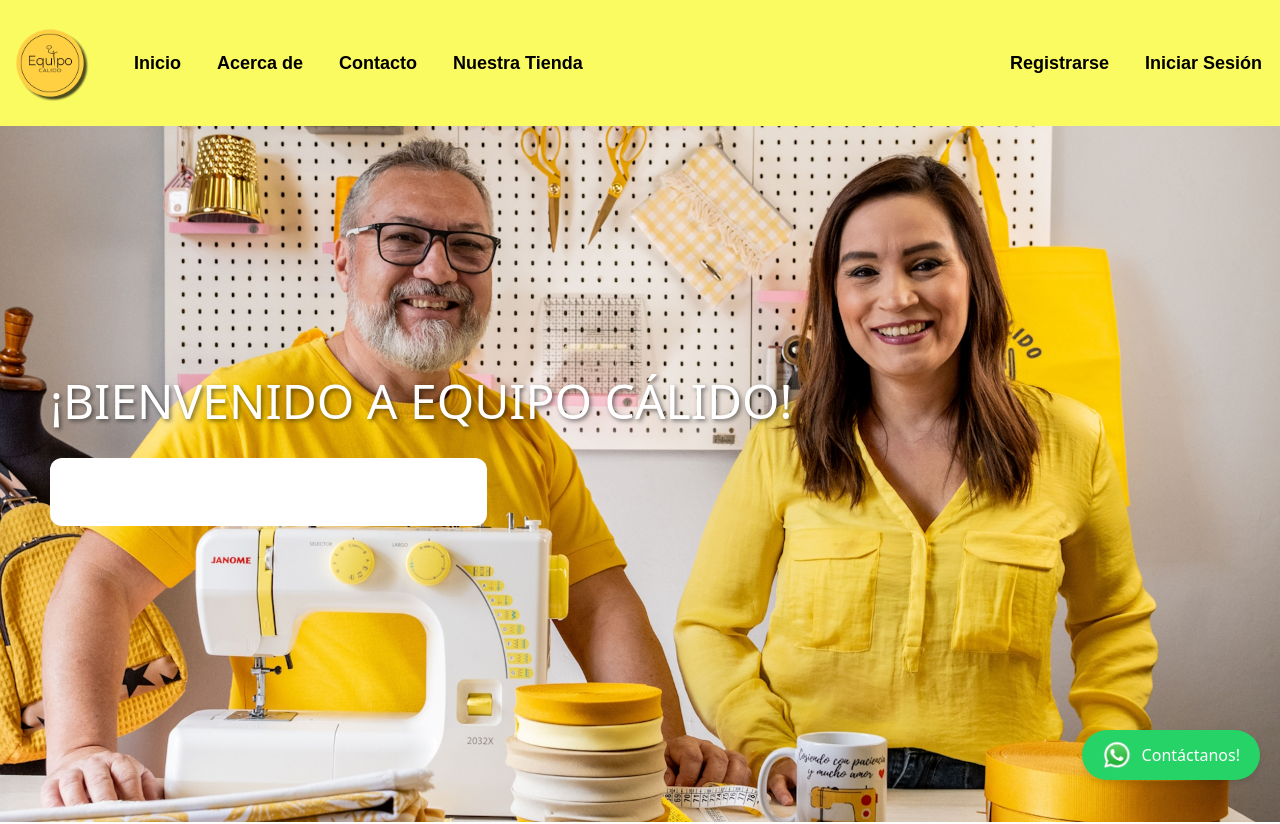
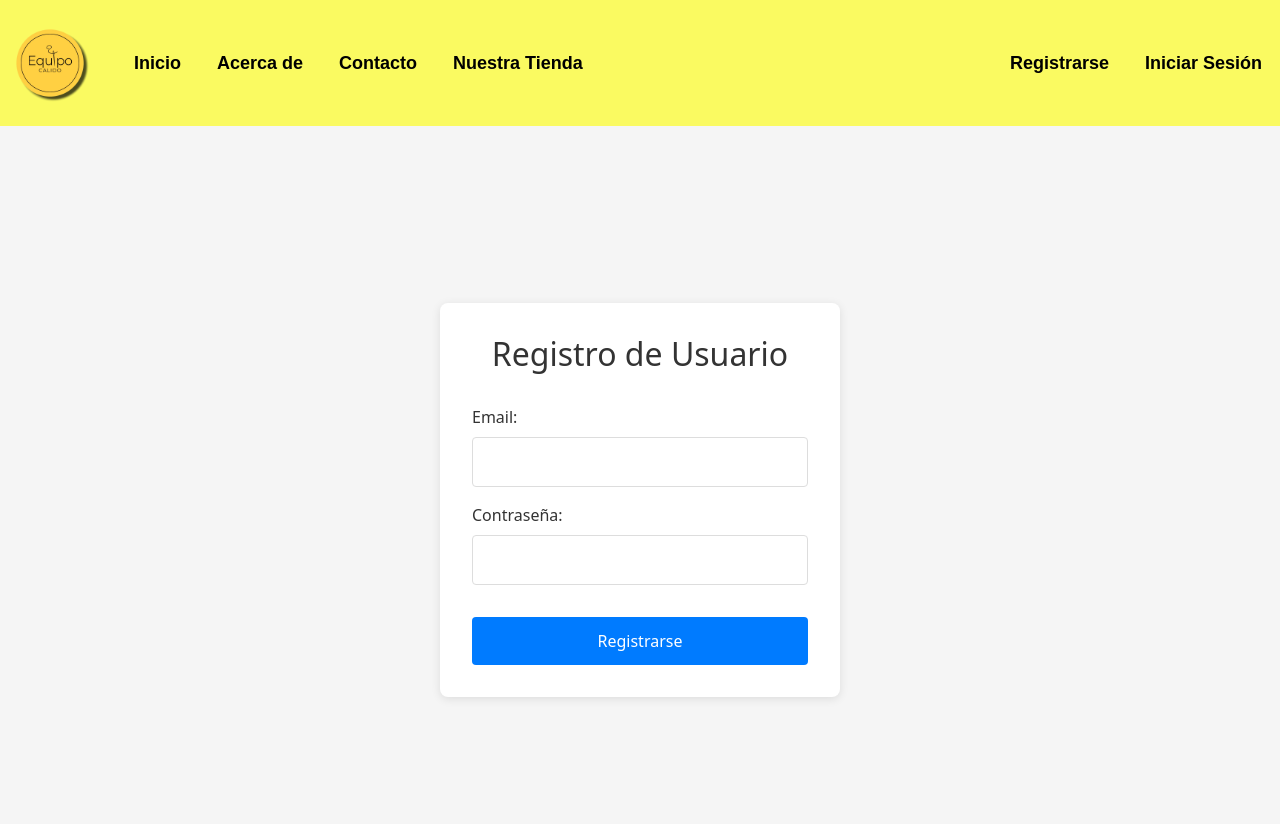
Before and after one commit to tiagou0/Equipo-Calido, a React (Vite) app in the folder equipocalido/: page /register in a window 1280 px wide. Shown: the top 824 px of the page. Built offline with nearby package versions, Linux system fonts and the light colour scheme; a web font is replaced by a local one.

Commit message:
Implementacion registro usuarios

```diff
--- a/equipocalido/package.json
+++ b/equipocalido/package.json
@@ -13,12 +13,14 @@
     "@tailwindcss/vite": "^4.1.8",
     "aos": "^2.3.4",
     "bootstrap": "^5.3.6",
+    "firebase": "^11.9.1",
     "framer-motion": "^11.18.2",
     "gsap": "^3.13.0",
     "ogl": "^1.0.11",
     "react": "^19.1.0",
     "react-bootstrap": "^2.10.10",
-    "react-dom": "^19.1.0"
+    "react-dom": "^19.1.0",
+    "react-router-dom": "^7.6.2"
   },
   "devDependencies": {
     "@eslint/js": "^9.25.0",
--- a/equipocalido/src/App.jsx
+++ b/equipocalido/src/App.jsx
@@ -7,19 +7,24 @@ import FooterImg from './FooterImg';
 import LinkView from './LinkView';
 import AboutView from './AboutView';
 import FormView from './FormView';
-import logo from './assets/logo.png';
 import ico1 from './assets/imgs/ico1.png';
 import ico2 from './assets/imgs/ico2.png';
 import ico3 from './assets/imgs/ico3.png';
 import ico4 from './assets/imgs/ico4.png';
 import WhatsAppButton from './WhatsAppButton';
+import { BrowserRouter as Router, Routes, Route } from 'react-router-dom';
+import RegisterView from './views/Register/RegisterView';
 
 
 function App() {
 
   return (
+    <Router>
       <>
         <NavbarComponent />
+        <Routes>
+          <Route path="/" element={
+            <>
               <Inicio />
               <div className="containerServicesTitle">
                 <h2 className='h2containerServices'>Academia Creativa</h2>
@@ -85,6 +90,11 @@ function App() {
               <FormView />
               <WhatsAppButton />
             </>
+          } />
+          <Route path="/register" element={<RegisterView />} />
+        </Routes>
+      </>
+    </Router>
   )
 }
 
--- a/equipocalido/src/Navbar.jsx
+++ b/equipocalido/src/Navbar.jsx
@@ -1,12 +1,13 @@
 import React from 'react';
 import { Navbar, Nav } from 'react-bootstrap';
+import { Link } from 'react-router-dom';
 import logo from './assets/logo.png';
 import './assets/style.css';
 
 const NavbarComponent = () => {
   return (
     <Navbar className="navbarEC d-flex" expand="lg" fixed='top'>
-      <Navbar.Brand to="/">
+      <Navbar.Brand as={Link} to="/">
         <img
           src={logo}
           width="100"
@@ -18,9 +19,9 @@ const NavbarComponent = () => {
       <Navbar.Toggle aria-controls="basic-navbar-nav" />
       <Navbar.Collapse id="basic-navbar-nav">
         <Nav className="me-auto">
-          <Nav.Link className='navItem' to="/">Inicio</Nav.Link>
-          <Nav.Link className='navItem' to="/about">Acerca de</Nav.Link>
-          <Nav.Link className='navItem' to="/contact">Contacto</Nav.Link>
+          <Nav.Link as={Link} className='navItem' to="/">Inicio</Nav.Link>
+          <Nav.Link as={Link} className='navItem' to="/about">Acerca de</Nav.Link>
+          <Nav.Link as={Link} className='navItem' to="/contact">Contacto</Nav.Link>
           <Nav.Link
             className='navItem'
             href="https://equipocalido.tiendup.com/"
@@ -31,8 +32,20 @@ const NavbarComponent = () => {
           </Nav.Link>
         </Nav>
         <Nav>
-          <Nav.Link className='navItem auth-link' to="/register">Registrarse</Nav.Link>
-          <Nav.Link className='navItem auth-link' to="/login">Iniciar Sesión</Nav.Link>
+          <Nav.Link
+            as={Link}
+            to="/register"
+            className='navItem auth-link'
+          >
+            Registrarse
+          </Nav.Link>
+          <Nav.Link
+            as={Link}
+            to="/login"
+            className='navItem auth-link'
+          >
+            Iniciar Sesión
+          </Nav.Link>
         </Nav>
       </Navbar.Collapse>
     </Navbar>
--- /dev/null
+++ b/equipocalido/src/firebase.js
@@ -0,0 +1,22 @@
+// src/firebase.js
+import { initializeApp } from "firebase/app";
+import { getAuth } from "firebase/auth";
+import { getFirestore } from "firebase/firestore";
+import { getStorage } from "firebase/storage";
+
+const firebaseConfig = {
+  apiKey: "AIzaSyDJvLRIZ2WEBKwT_CmswnboQqG6Q_b8Nug",
+  authDomain: "equipocalido.firebaseapp.com",
+  projectId: "equipocalido",
+  storageBucket: "equipocalido.firebasestorage.app",
+  messagingSenderId: "749118491489",
+  appId: "1:749118491489:web:1b12998b8c336dfcd7d320",
+  measurementId: "G-3BZ9NEKG3L"
+};
+
+const app = initializeApp(firebaseConfig);
+const auth = getAuth(app);
+const db = getFirestore(app);
+const storage = getStorage(app);
+
+export { auth, db, storage };
--- /dev/null
+++ b/equipocalido/src/utils/translations/errorMessages.js
@@ -0,0 +1,17 @@
+export const translateFirebaseError = (errorCode) => {
+  const errorMessages = {
+    'auth/email-already-in-use': 'Este correo electrónico ya está registrado',
+    'auth/invalid-email': 'El correo electrónico no es válido',
+    'auth/operation-not-allowed': 'Operación no permitida',
+    'auth/weak-password': 'La contraseña debe tener al menos 6 caracteres',
+    'auth/user-disabled': 'Esta cuenta ha sido deshabilitada',
+    'auth/user-not-found': 'No existe una cuenta con este correo electrónico',
+    'auth/wrong-password': 'Contraseña incorrecta',
+    'auth/too-many-requests': 'Demasiados intentos fallidos. Por favor, intente más tarde',
+    'auth/network-request-failed': 'Error de conexión. Verifique su conexión a internet',
+    'auth/invalid-credential': 'Credenciales inválidas',
+    'auth/missing-password': 'Por favor ingrese una contraseña'
+  };
+
+  return errorMessages[errorCode] || `Error: ${errorCode}`;
+};
--- /dev/null
+++ b/equipocalido/src/views/Register/RegisterView.css
@@ -0,0 +1,83 @@
+.register-view {
+  min-height: 100vh;
+  display: flex;
+  justify-content: center;
+  align-items: center;
+  background-color: #f5f5f5;
+  padding: 20px;
+  margin-top: 100px; /* Añadimos margen superior para el Navbar */
+}
+
+.register-container {
+  background: white;
+  padding: 2rem;
+  border-radius: 8px;
+  box-shadow: 0 2px 10px rgba(0, 0, 0, 0.1);
+  width: 100%;
+  max-width: 400px;
+}
+
+.register-title {
+  text-align: center;
+  margin-bottom: 2rem;
+  color: #333;
+}
+
+.register-form {
+  display: flex;
+  flex-direction: column;
+  gap: 1rem;
+}
+
+.form-group {
+  display: flex;
+  flex-direction: column;
+  gap: 0.5rem;
+}
+
+.form-group label {
+  font-weight: 500;
+  color: #333;
+}
+
+.form-input {
+  padding: 0.75rem;
+  border: 1px solid #ddd;
+  border-radius: 4px;
+  font-size: 1rem;
+}
+
+.error-message {
+  background-color: #fff3f3;
+  color: #dc3545;
+  padding: 0.75rem;
+  border-radius: 4px;
+  margin-bottom: 1rem;
+  border: 1px solid #ffcdd2;
+}
+
+.success-message {
+  background-color: #d4edda;
+  color: #155724;
+  padding: 0.75rem;
+  border-radius: 4px;
+  margin-bottom: 1rem;
+  border: 1px solid #c3e6cb;
+  text-align: center;
+}
+
+.submit-button {
+  background-color: #007bff;
+  color: white;
+  padding: 0.75rem;
+  border: none;
+  border-radius: 4px;
+  font-size: 1rem;
+  cursor: pointer;
+  transition: background-color 0.2s;
+  margin-top: 1rem;
+}
+
+.submit-button:hover {
+  background-color: #0056b3;
+}
--- /dev/null
+++ b/equipocalido/src/views/Register/RegisterView.jsx
@@ -0,0 +1,66 @@
+import { createUserWithEmailAndPassword } from "firebase/auth";
+import { auth } from "../../firebase";
+import { useState } from "react";
+import { translateFirebaseError } from "../../utils/translations/errorMessages";
+import './RegisterView.css';
+
+const RegisterView = () => {
+    const [email, setEmail] = useState("");
+    const [password, setPassword] = useState("");
+    const [error, setError] = useState("");
+    const [success, setSuccess] = useState("");
+
+    const handleSubmit = async (e) => {
+        e.preventDefault();
+        setError("");
+        setSuccess("");
+
+        try {
+            const userCredential = await createUserWithEmailAndPassword(auth, email, password);
+            console.log("Usuario registrado:", userCredential.user);
+            setSuccess("¡Registro exitoso! Bienvenido/a.");
+            // Limpiar el formulario
+            setEmail("");
+            setPassword("");
+        } catch (error) {
+            console.error("Error original:", error.code);
+            setError(translateFirebaseError(error.code));
+        }
+    };
+
+    return (
+        <div className="register-view">
+            <div className="register-container">
+                <h2 className="register-title">Registro de Usuario</h2>
+                {error && <p className="error-message">{error}</p>}
+                {success && <p className="success-message">{success}</p>}
+
+                <form onSubmit={handleSubmit} className="register-form">
+                    <div className="form-group">
+                        <label>Email:</label>
+                        <input
+                            type="email"
+                            value={email}
+                            onChange={(e) => setEmail(e.target.value)}
+                            required
+                            className="form-input"
+                        />
+                    </div>
+                    <div className="form-group">
+                        <label>Contraseña:</label>
+                        <input
+                            type="password"
+                            value={password}
+                            onChange={(e) => setPassword(e.target.value)}
+                            required
+                            className="form-input"
+                        />
+                    </div>
+                    <button type="submit" className="submit-button">Registrarse</button>
+                </form>
+            </div>
+        </div>
+    );
+};
+
+export default RegisterView;
```
Also changed, not shown: equipocalido/src/views/Login/LoginView.css (added), equipocalido/src/views/Login/LoginView.jsx (added), 1 other file (tests, documents, lock files or other folders). Lines whose indentation alone changed are shown as unchanged.
